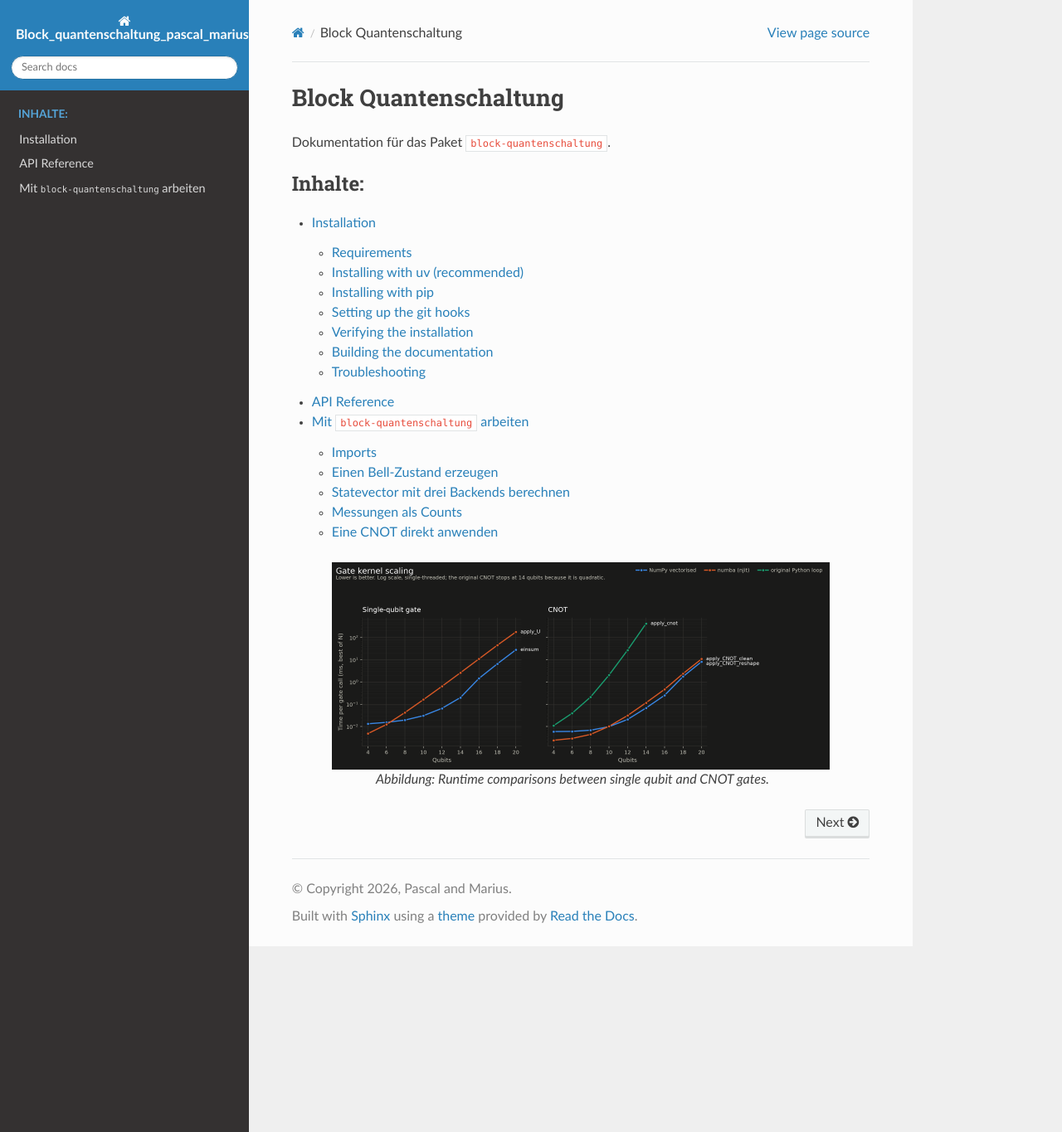
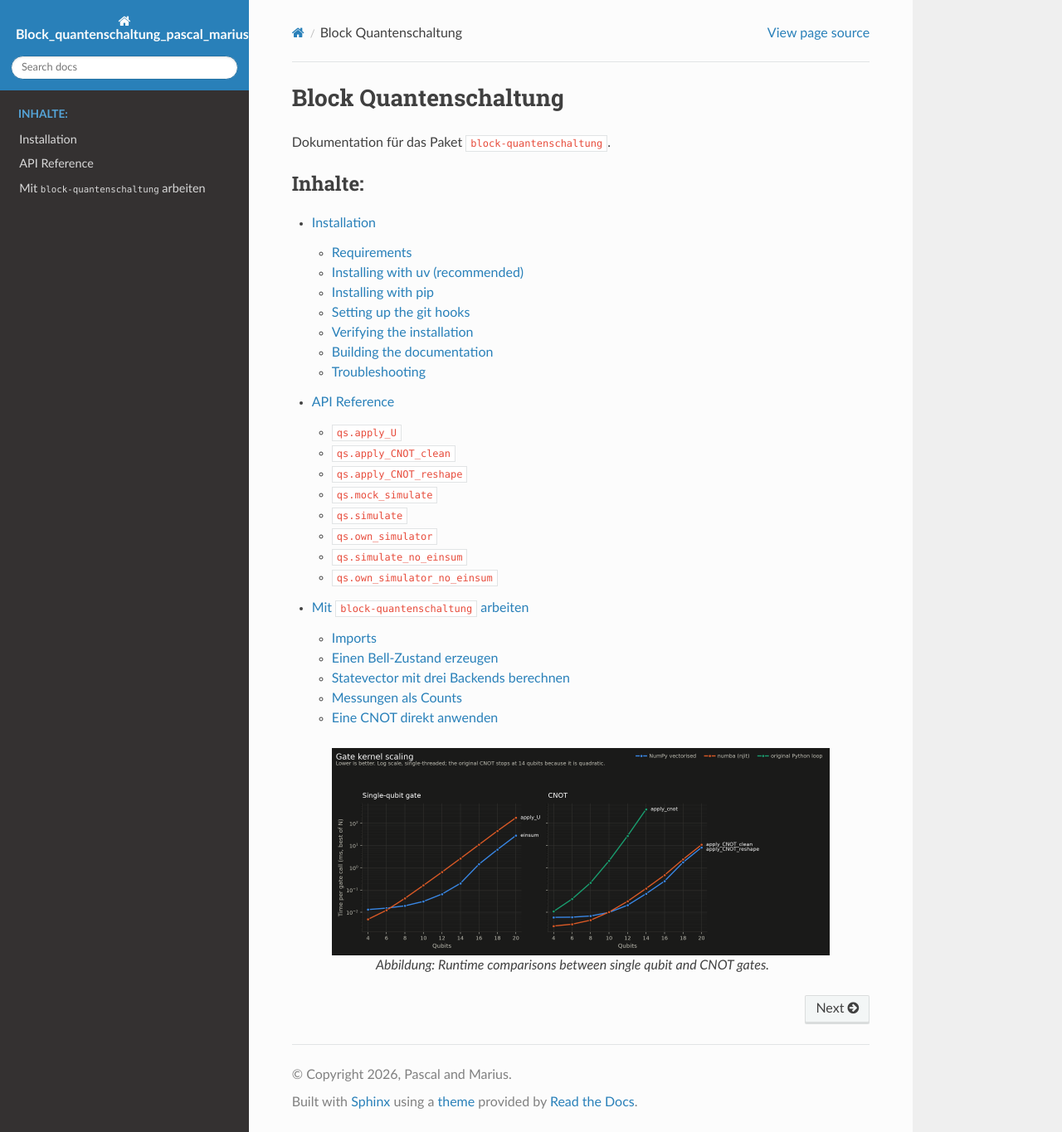
Before and after one commit to deprimierter-physiker/block_quantenschaltung, a Sphinx documentation site: the page built from docs/index.rst, in a window 1280 px wide and 1365 px high. Shown: the whole window at 83% size. Built offline with Sphinx 7.4.7 and the Read the Docs theme 3.1.0, drawn with Linux system fonts in a browser that asks for light colours.

Commit message:
Cleaned up documentation

```diff
--- a/docs/api.rst
+++ b/docs/api.rst
@@ -3,14 +3,52 @@ API Reference
 
 .. currentmodule:: block_quantenschaltung
 
-.. autosummary::
-   :toctree: _autosummary/
+``qs.apply_U``
+---------------
 
-   apply_U
-   apply_CNOT_clean
-   apply_CNOT_reshape
-   mock_simulate
-   simulate
-   own_simulator
-   simulate_no_einsum
-   own_simulator_no_einsum
+.. autofunction:: apply_U
+
+``qs.apply_CNOT_clean``
+-----------------------
+
+.. autofunction:: apply_CNOT_clean
+
+``qs.apply_CNOT_reshape``
+-------------------------
+
+.. autofunction:: apply_CNOT_reshape
+
+``qs.mock_simulate``
+--------------------
+
+.. autoclass:: mock_simulate
+   :no-index:
+   :members:
+
+``qs.simulate``
+---------------
+
+.. autoclass:: simulate
+   :no-index:
+   :members:
+
+``qs.own_simulator``
+--------------------
+
+.. autoclass:: own_simulator
+   :no-index:
+   :members:
+
+``qs.simulate_no_einsum``
+-------------------------
+
+.. autoclass:: simulate_no_einsum
+   :no-index:
+   :members:
+
+``qs.own_simulator_no_einsum``
+-------------------------------
+
+.. autoclass:: own_simulator_no_einsum
+   :no-index:
+   :members:
--- a/docs/conf.py
+++ b/docs/conf.py
@@ -24,9 +24,7 @@ author = 'Pascal and Marius'
 extensions = ['sphinx.ext.autosummary','sphinx.ext.napoleon']
 
 # -- autosummary / autodoc ---------------------------------------------------
-# autosummary_generate makes Sphinx write the per-object stub pages into
-# docs/_autosummary (already listed in .gitignore) instead of requiring them by hand.
-autosummary_generate = True
+autosummary_generate = False
 autodoc_member_order = 'bysource'
 autodoc_typehints = 'description'   # render the annotations into the parameter list
 add_module_names = False
@@ -39,7 +37,7 @@ napoleon_use_param = True
 napoleon_use_rtype = True
 
 templates_path = ['_templates']
-exclude_patterns = ['_build', 'Thumbs.db', '.DS_Store']
+exclude_patterns = ['_build', '_autosummary', 'Thumbs.db', '.DS_Store']
 
 
 
```
